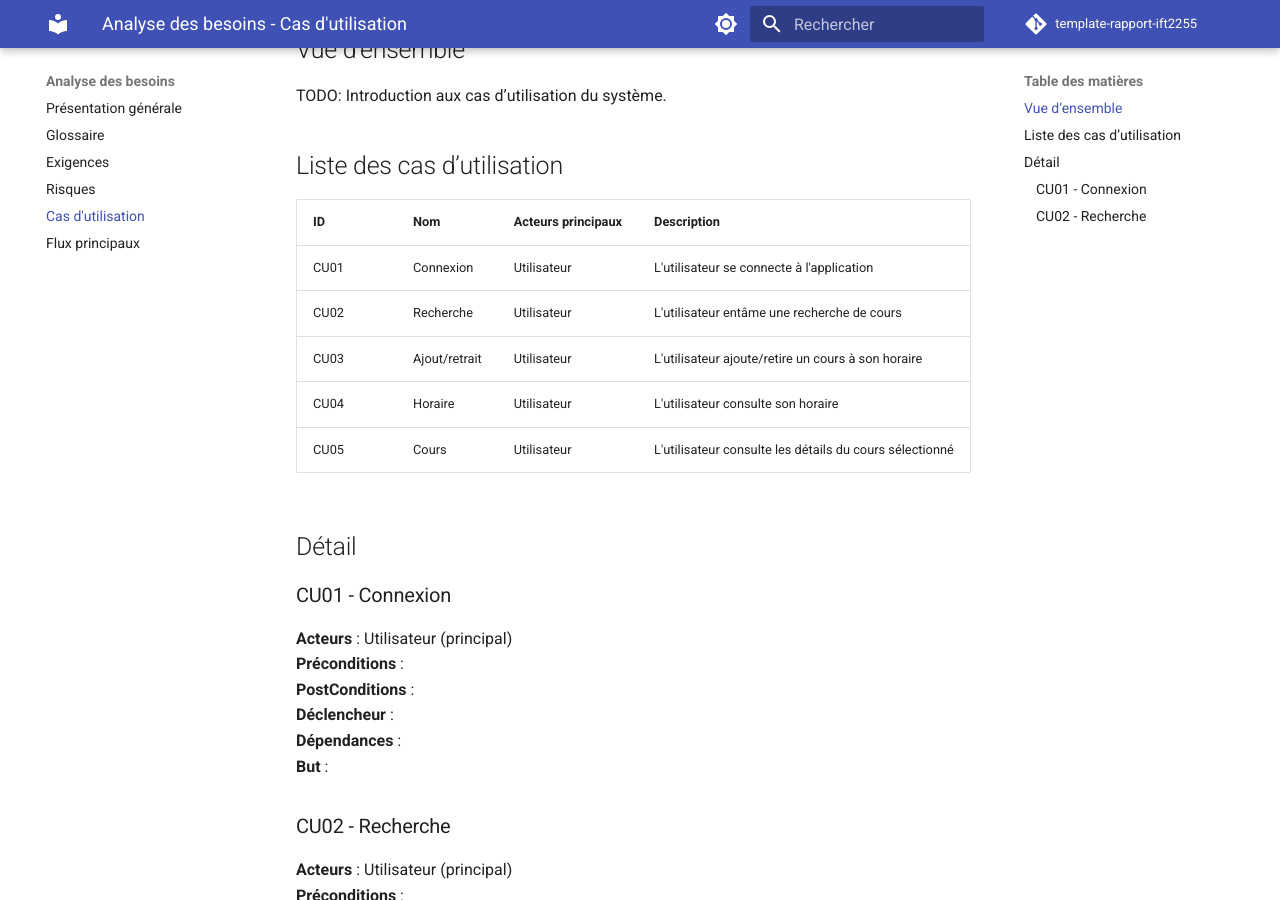
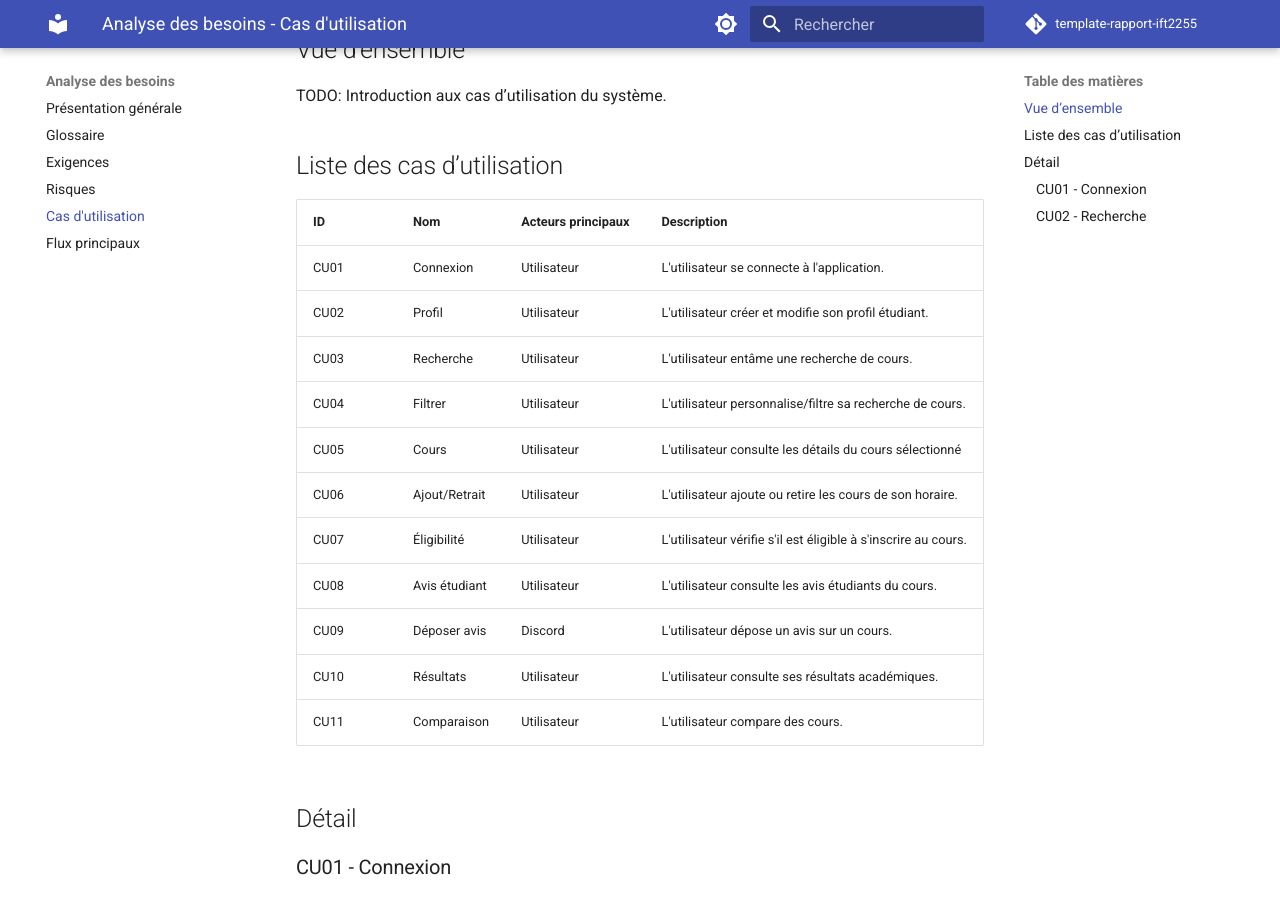
Before and after one commit to jujutheriault/IFT2255_Devoir1, an MkDocs documentation site: the page built from docs/besoins/cas-utilisation.md, in a window 1280 px wide and 900 px high, scrolled down 196 px. Built offline with MkDocs 1.6.1 and Material for MkDocs 9.7.7, drawn with Linux system fonts in a browser that asks for light colours; comment, search, counter and statistics services are not loaded.

Commit message:
Update cas-utilisation.md

```diff
--- a/docs/besoins/cas-utilisation.md
+++ b/docs/besoins/cas-utilisation.md
@@ -12,11 +12,17 @@ TODO: Introduction aux cas d’utilisation du système.
 
 | ID | Nom | Acteurs principaux | Description |
 |----|-----|---------------------|-------------|
-| CU01 | Connexion | Utilisateur | L'utilisateur se connecte à l'application |
-| CU02 | Recherche | Utilisateur | L'utilisateur entâme une recherche de cours |
-| CU03 | Ajout/retrait | Utilisateur | L'utilisateur ajoute/retire un cours à son horaire |
-| CU04 | Horaire | Utilisateur | L'utilisateur consulte son horaire |
+| CU01 | Connexion | Utilisateur | L'utilisateur se connecte à l'application. |
+| CU02 | Profil | Utilisateur | L'utilisateur créer et modifie son profil étudiant. |
+| CU03 | Recherche | Utilisateur | L'utilisateur entâme une recherche de cours. |
+| CU04 | Filtrer | Utilisateur | L'utilisateur personnalise/filtre sa recherche de cours. |
 | CU05 | Cours | Utilisateur | L'utilisateur consulte les détails du cours sélectionné |
+| CU06 | Ajout/Retrait | Utilisateur | L'utilisateur ajoute ou retire les cours de son horaire. |
+| CU07 | Éligibilité | Utilisateur | L'utilisateur vérifie s'il est éligible à s'inscrire au cours. |
+| CU08 | Avis étudiant | Utilisateur | L'utilisateur consulte les avis étudiants du cours. |
+| CU09 | Déposer avis | Discord | L'utilisateur dépose un avis sur un cours. |
+| CU10 | Résultats | Utilisateur | L'utilisateur consulte ses résultats académiques. |
+| CU11 | Comparaison | Utilisateur | L'utilisateur compare des cours.  |
 
 ## Détail
 
```
